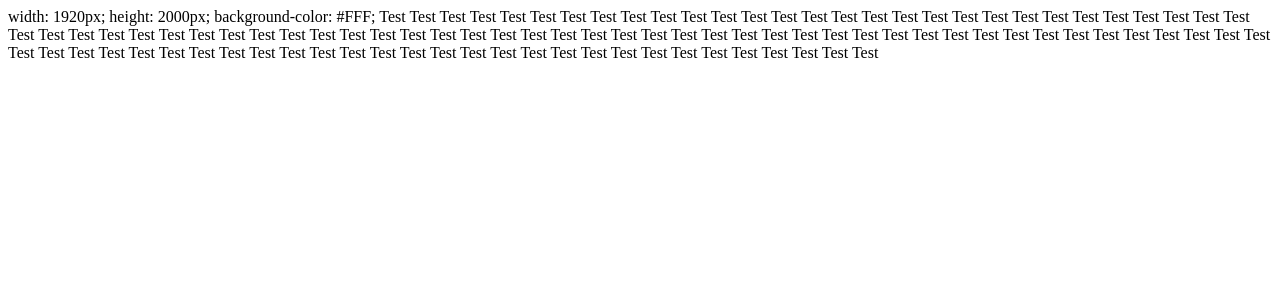
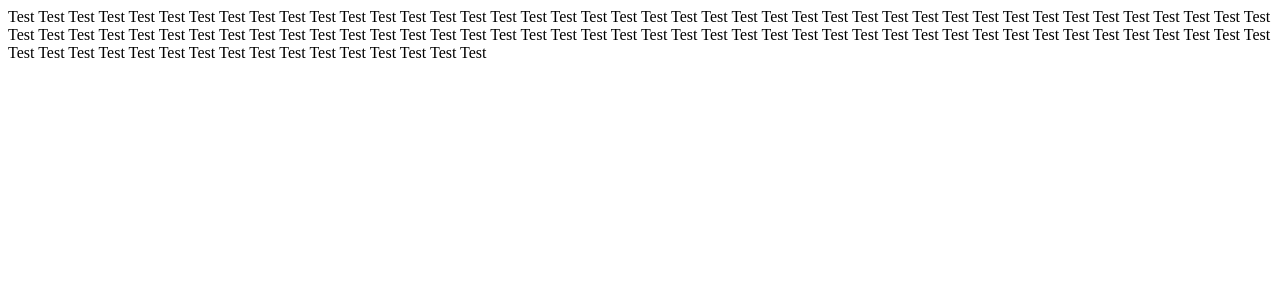
Before and after one commit to ALFFAN1992/reallydisgustingvasectomypictures, a Jekyll site: the page matrix.html, which Jekyll copies as it is, in a window 1280 px wide. Shown: the top 300 px of the page. Built offline with Jekyll 4.4.1, drawn with Linux system fonts in a browser that asks for light colours.

Commit message:
Update matrix.html

```diff
--- a/matrix.html
+++ b/matrix.html
@@ -13,10 +13,6 @@
 
 <body>
 
- width: 1920px;
-  height: 2000px;
-  background-color: #FFF;
-
 
  Test Test Test Test Test Test Test Test Test Test Test Test Test Test Test Test Test Test Test Test Test Test Test Test Test Test Test Test Test Test Test Test Test Test Test Test Test Test Test Test Test Test Test Test Test Test Test Test Test Test Test Test Test Test Test Test Test Test Test Test Test Test Test Test Test Test Test Test Test Test Test Test Test Test Test Test Test Test Test Test Test Test Test Test Test Test Test Test Test Test Test Test Test Test Test Test Test Test Test Test
 
```
